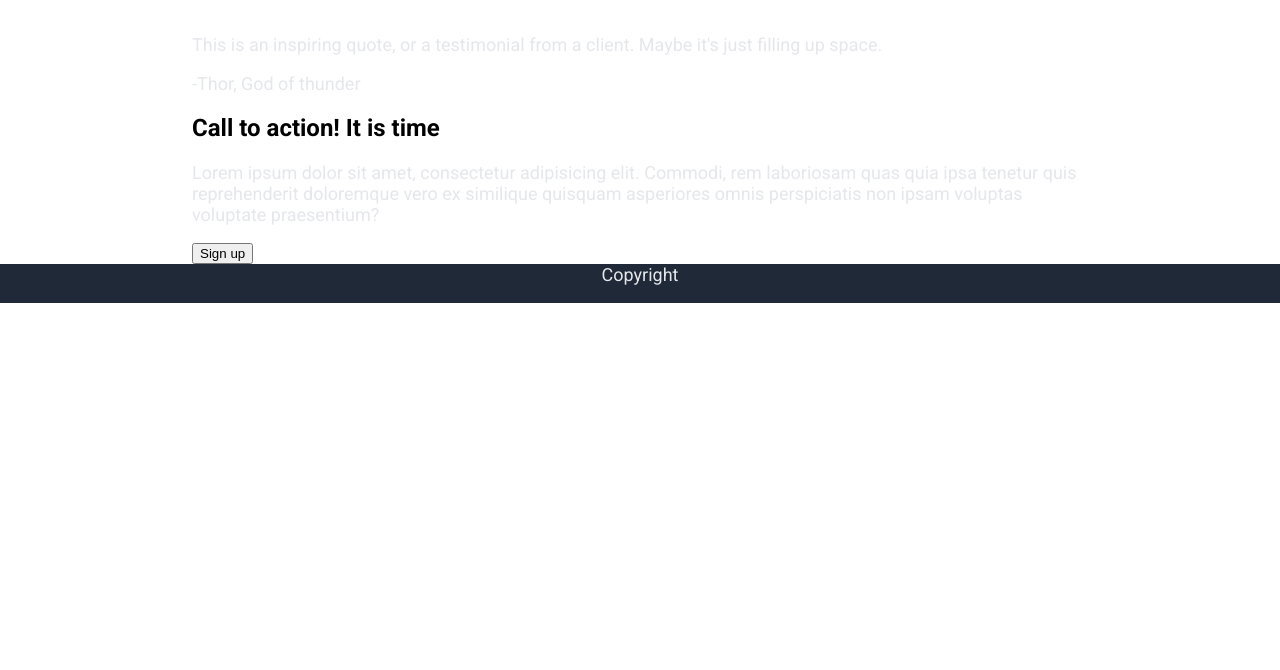
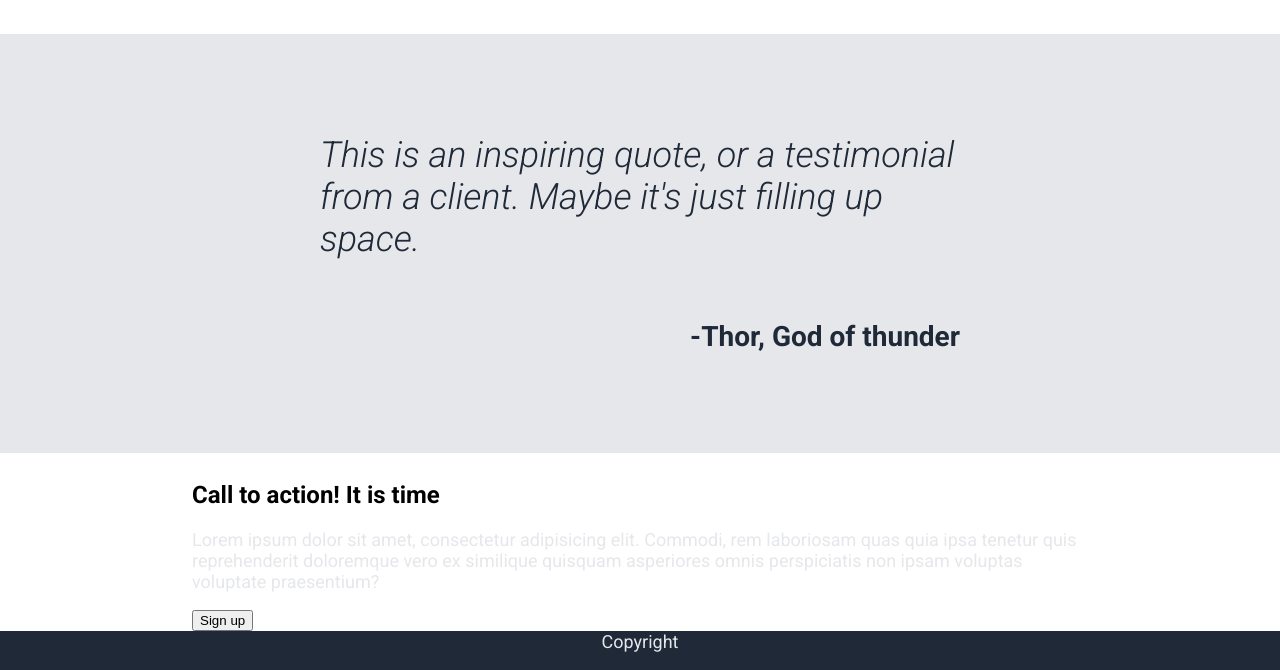
Before and after one commit to hidalgoalfredo16/landing-page, a plain HTML site: page index.html in a window 1280 px wide. Shown: the part 913-1583 px from the top of the page. Before the commit the page ends 1216 px from the top, so only its background shows below. Drawn offline with Linux system fonts and the light colour scheme.

Commit message:
Add third article styles

```diff
--- a/index.html
+++ b/index.html
@@ -8,7 +8,7 @@
     <link rel="stylesheet" href="./styles.css">
     <link rel="preconnect" href="https://fonts.googleapis.com">
     <link rel="preconnect" href="https://fonts.gstatic.com" crossorigin>
-    <link href="https://fonts.googleapis.com/css2?family=Roboto:wght@300;400;500;700;900&display=swap" rel="stylesheet">
+    <link href="https://fonts.googleapis.com/css2?family=Roboto:ital,wght@0,300;0,400;0,500;0,700;0,900;1,300&display=swap" rel="stylesheet">
   </head>
   <body>
     <header class="header dark-background">
@@ -28,7 +28,7 @@
       <img src="a.com" alt="This is a placeholder for an image">
     </article>
     <article class="second-article">
-      <h2>Some random information</h2>
+      <h2 class="dark-title">Some random information</h2>
       <div class="cards-container">
         <div class="card">
           <img src="a.com" alt="First image">
@@ -48,9 +48,9 @@
         </div>
       </div>
     </article>
-    <article>
-      <p>This is an inspiring quote, or a testimonial from a client. Maybe it's just filling up space.</p>
-      <p>-Thor, God of thunder</p>
+    <article class="third-article">
+      <p class="text">This is an inspiring quote, or a testimonial from a client. Maybe it's just filling up space.</p>
+      <p class="dark-title">-Thor, God of thunder</p>
     </article>
     <article>
       <div>
--- a/styles.css
+++ b/styles.css
@@ -81,8 +81,11 @@ p {
   padding: 8px 30px;
 }
 
-.second-article h2{
+.second-article .dark-title{
   font-size: 36px;
+}
+
+.dark-title {
   font-weight: bolder;
   color: #1F2937;
   text-align: center;
@@ -112,3 +115,22 @@ p {
 .cards-container .card p {
   text-align: center;
 }
+
+.third-article {
+  background-color: #E5E7EB;
+  padding: 0 25%;
+}
+
+.third-article .text {
+  font-size: 36px;
+  font-style: italic;
+  font-weight: 300;
+  color: #1F2937;
+  padding-top: 100px;
+}
+
+.third-article .dark-title {
+  text-align: right;
+  font-size: 28px;
+  padding-bottom: 100px;
+}
```
